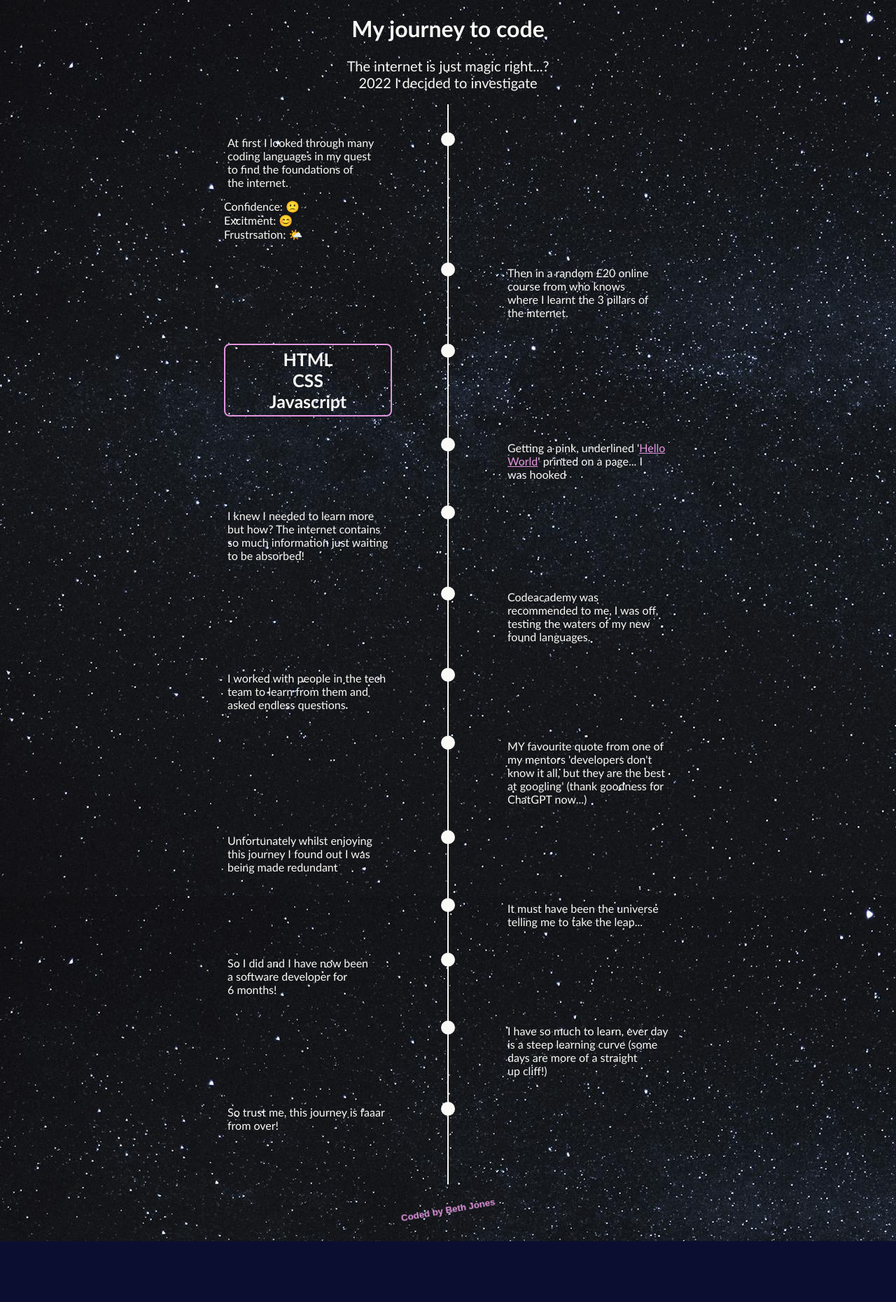
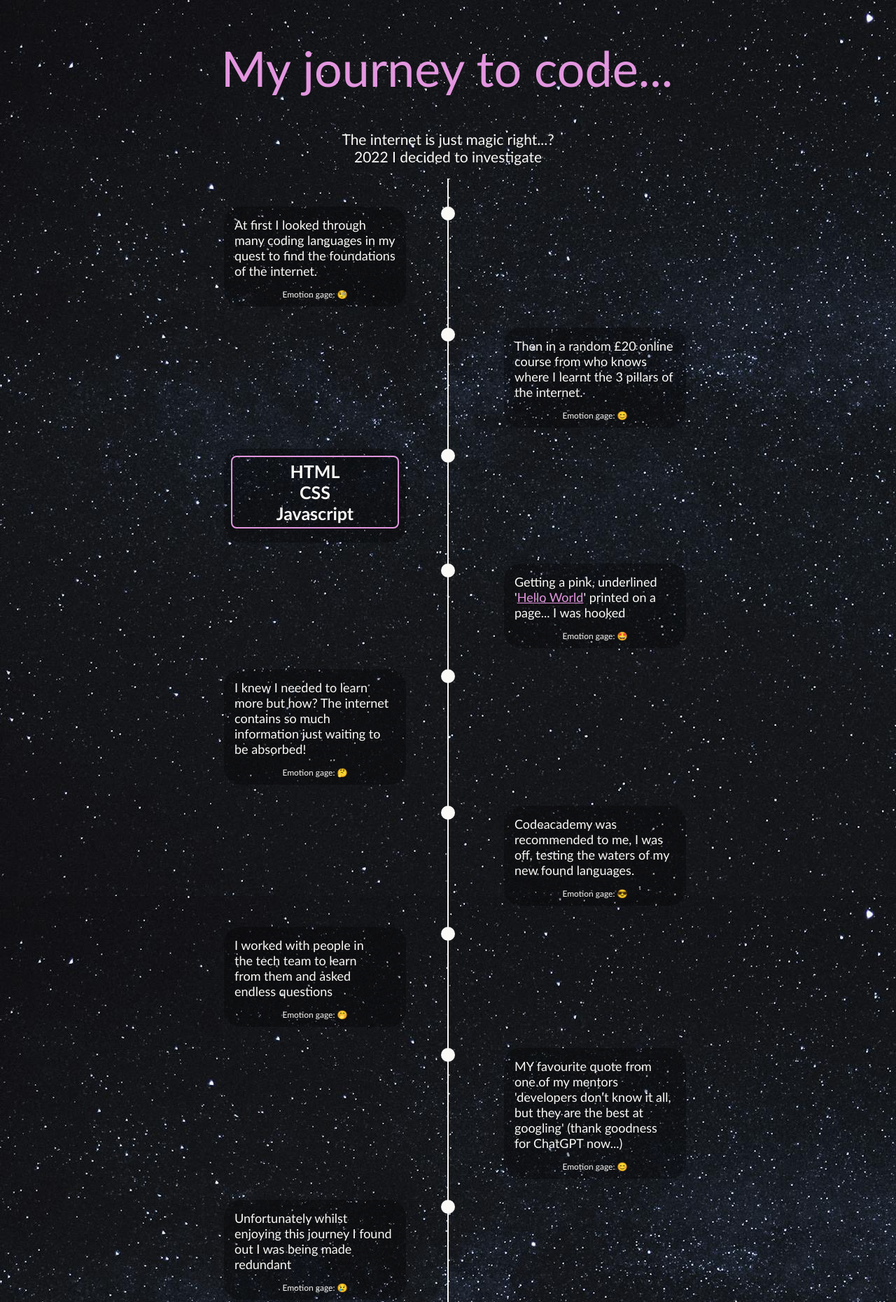
Before and after one commit to btj43/coding...my-journey, a plain HTML site: page coding...my_journey.html in a window 1280 px wide. Shown: the top 1860 px of the page at 70% size. Before the commit the page ends 1773 px from the top, so only its background shows below. Drawn offline with Linux system fonts and the light colour scheme.

Commit message:
updates to body

```diff
--- a/coding...my_journey.html
+++ b/coding...my_journey.html
@@ -8,12 +8,55 @@
         background-color: #0c0e31;
         background-image: url("starrysky.jpg");
         color: #faf9f6;
+        background-attachment: fixed;
+        font-weight: 300;
+      }
+
+      header {
+        width: 100%;
+        display: flex;
+        justify-content: center;
+        align-items: center;
+        margin: 0;
       }
       .title {
         text-align: center;
+        font-size: 70px;
+        font-weight: 300;
+        color: #e396df;
+        border-right: 3px solid #ffffff; /*This will be the blinking cursor*/
+        animation: cursor 1s infinite step-end, typing 15s infinite steps(18);
+        white-space: nowrap;
+        overflow: hidden;
+      }
+      @keyframes cursor {
+        0%,
+        100% {
+          border-color: transparent;
+        }
+        50% {
+          border-color: #ffffff;
+        }
+      }
+      @keyframes typing {
+        0% {
+          width: 0ch;
+        } /*Text is hidden*/
+        30% {
+          width: 18ch;
+        } /*The enitre header will be typed out 1 character at a time*/
+        80% {
+          width: 18ch;
+        } /*Text stays visible*/
+        90% {
+          width: 0ch;
+        } /*Text is deleted*/
+        100% {
+          width: 0ch;
+        } /*Text stays hidden*/
       }
       .magic {
-        font-size: 20px;
+        font-size: 21px;
         text-align: center;
       }
       .journey-timeline {
@@ -58,11 +101,15 @@
       .event-box {
         position: relative;
         left: 30px;
+        background-color: rgba(0, 0, 0, 0.3);
+        border-radius: 24px;
+        padding: 10px;
       }
       .event-text {
         margin-bottom: 10px;
         padding: 5px;
         text-wrap: pretty;
+        font-size: 18px;
       }
       .languages {
         font-weight: bold;
@@ -74,6 +121,13 @@
       .languages:hover {
         box-shadow: 0 0 50px 15px #48abe0;
       }
+      .emotions {
+        text-align: center;
+        font-size: 12px;
+      }
+      .emotions:hover {
+        font-size: 17px;
+      }
       .author {
         text-align: center;
         color: #e396df;
@@ -81,7 +135,6 @@
       .author-link {
         color: #e396df;
         text-decoration: none;
-        font-weight: bold;
       }
       .author-link:hover {
         background-color: #0c0e31;
@@ -89,7 +142,7 @@
         padding: 5px;
       }
       .author-link:active {
-        color: #0c0e31;
+        color: #faf9f6;
       }
       .glow-on-hover {
         border: none;
@@ -194,7 +247,9 @@
     <title>Coding...My Journey</title>
   </head>
   <body>
-    <h1 class="title">My journey to code</h1>
+    <header>
+      <h1 class="title">My journey to code...</h1>
+    </header>
     <div class="magic">
       The internet is just magic right...? <br />
       2022 I decided to investigate
@@ -207,10 +262,7 @@
             At first I looked through many coding languages in my quest to find
             the foundations of the internet.
           </div>
-          <div>
-            Confidence: 🙁 <br />
-            Excitment: 😊 <br />Frustrsation: 🌤️
-          </div>
+          <div class="emotions">Emotion gage: 🧐</div>
         </div>
       </div>
       <div class="event-row left">
@@ -219,6 +271,7 @@
             Then in a random £20 online course from who knows where I learnt the
             3 pillars of the internet.
           </div>
+          <div class="emotions">Emotion gage: 😊</div>
         </div>
       </div>
       <div class="event-row right">
@@ -236,6 +289,7 @@
               >Hello World</span
             >' printed on a page... I was hooked
           </div>
+          <div class="emotions">Emotion gage: 🤩</div>
         </div>
       </div>
       <div class="event-row right">
@@ -244,6 +298,7 @@
             I knew I needed to learn more but how? The internet contains so much
             information just waiting to be absorbed!
           </div>
+          <div class="emotions">Emotion gage: 🤔</div>
         </div>
       </div>
       <div class="event-row left">
@@ -252,6 +307,7 @@
             Codeacademy was recommended to me, I was off, testing the waters of
             my new found languages.
           </div>
+          <div class="emotions">Emotion gage: 😎</div>
         </div>
       </div>
       <div class="event-row right">
@@ -260,6 +316,7 @@
             I worked with people in the tech team to learn from them and asked
             endless questions
           </div>
+          <div class="emotions">Emotion gage: 🤭</div>
         </div>
       </div>
       <div class="event-row left">
@@ -269,6 +326,7 @@
             all, but they are the best at googling' (thank goodness for ChatGPT
             now...)
           </div>
+          <div class="emotions">Emotion gage: 😊</div>
         </div>
       </div>
       <div class="event-row right">
@@ -277,6 +335,7 @@
             Unfortunately whilst enjoying this journey I found out I was being
             made redundant
           </div>
+          <div class="emotions">Emotion gage: 😢</div>
         </div>
       </div>
       <div class="event-row left">
@@ -284,13 +343,15 @@
           <div class="event-text">
             It must have been the universe telling me to take the leap...
           </div>
+          <div class="emotions">Emotion gage: 🫣</div>
         </div>
       </div>
       <div class="event-row right">
         <div class="event-box">
           <div class="event-text">
-            So I did and I have now been a software developer for 6 months!
+            ...So I did and I have now been a software developer for 6 months!
           </div>
+          <div class="emotions">Emotion gage: 🤗</div>
         </div>
       </div>
       <div class="event-row left">
@@ -299,6 +360,7 @@
             I have so much to learn, ever day is a steep learning curve (some
             days are more of a straight up cliff!)
           </div>
+          <div class="emotions">Emotion gage: 😵‍💫</div>
         </div>
       </div>
       <div class="event-row right">
@@ -306,6 +368,7 @@
           <div class="event-text">
             So trust me, this journey is faaar from over!
           </div>
+          <div class="emotions">Emotion gage: 😇🥳</div>
         </div>
       </div>
     </div>
```
